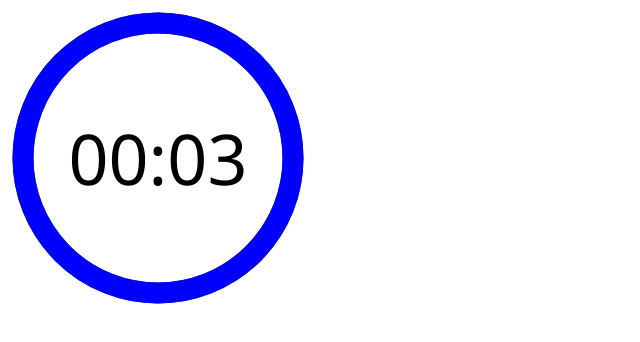
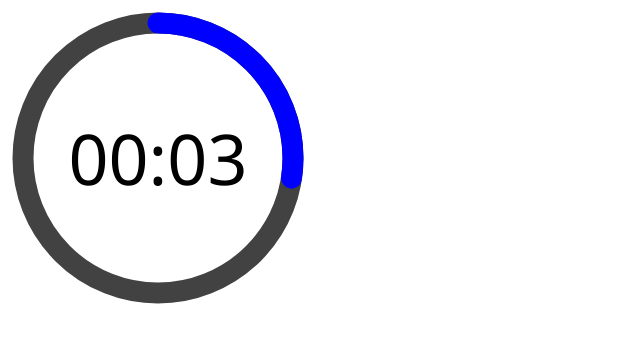
Before and after one commit to tariibaba/CB-Animated-Countdown-Timer-Vue, a Vue app: page / in a window 1280 px wide. Shown: the top 342 px of the page, without its empty margins (0-640 px from the left). Built offline with nearby package versions, Linux system fonts and the light colour scheme.

Commit message:
Animate timer progress ring

```diff
--- a/src/components/AppTimer.vue
+++ b/src/components/AppTimer.vue
@@ -14,12 +14,14 @@
         />
         <path
           class="time-left-path"
+          v-if="timeLeft > 0"
           d="
             M 50, 50
             m -45, 0
             a 45,45 0 1,0 90,0
             a 45,45 0 1,0 -90,0
           "
+          :style="{ strokeDasharray }"
         ></path>
       </g>
     </svg>
@@ -45,6 +47,14 @@ export default {
     },
     timeLeft() {
       return this.limit - this.elapsed;
+    },
+    strokeDasharray() {
+      const radius = 45;
+      const total = 2 * Math.PI * radius;
+      const timeFraction = this.timeLeft / this.limit;
+      const adjTimeFraction = timeFraction - (1 - timeFraction) / this.limit;
+      const elapsedDash = Math.floor(adjTimeFraction * total);
+      return `${elapsedDash} ${total}`;
     },
   },
   props: {
```
